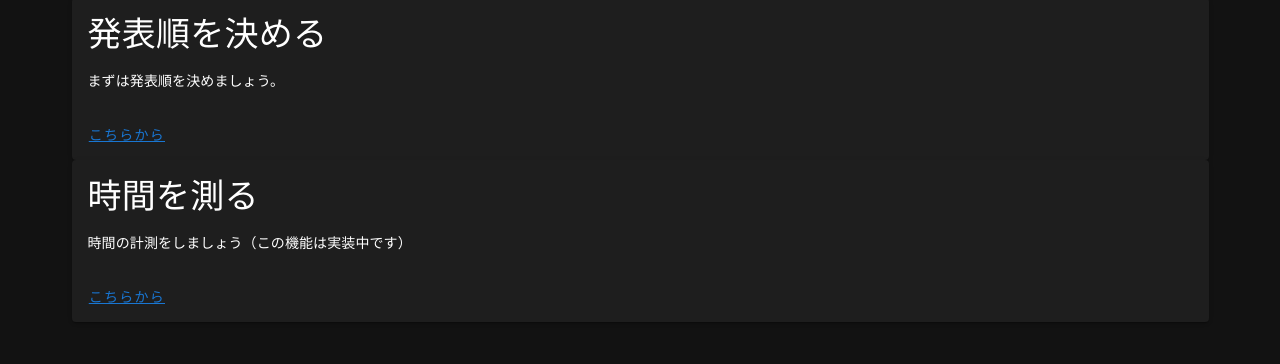
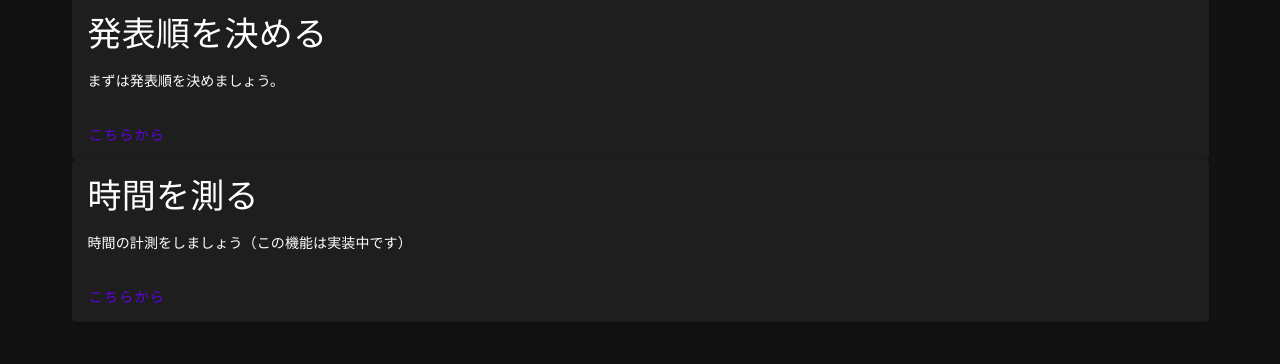
Before and after one commit to yumechi/lt-site, a Nuxt app: page / in a window 1280 px wide. Shown: the part 178-542 px from the top of the page. Built offline with nearby package versions, Linux system fonts and the light colour scheme.

Commit message:
change page jump href to v-btn's to

```diff
--- a/pages/index.vue
+++ b/pages/index.vue
@@ -19,8 +19,8 @@
                 </div>
               </v-card-text>
               <v-card-actions>
-                <v-btn text color="deep-purple accent-4">
-                  <a href="./shuffle"> こちらから </a>
+                <v-btn text color="deep-purple accent-4" to="/shuffle">
+                  こちらから
                 </v-btn>
               </v-card-actions>
             </v-card>
@@ -35,8 +35,8 @@
                 </div>
               </v-card-text>
               <v-card-actions>
-                <v-btn text color="deep-purple accent-4">
-                  <a href="./timer"> こちらから </a>
+                <v-btn text color="deep-purple accent-4" to="/timer">
+                  こちらから
                 </v-btn>
               </v-card-actions>
             </v-card>
```
